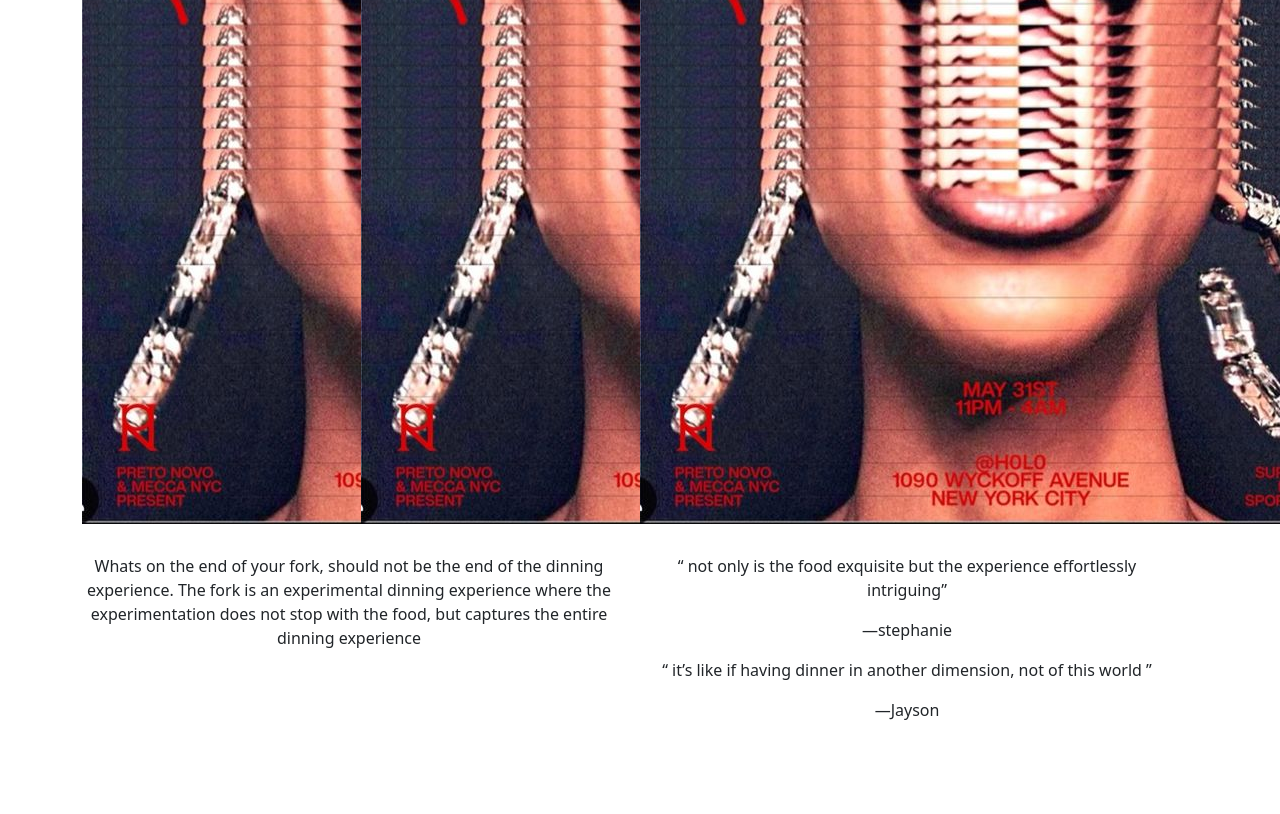
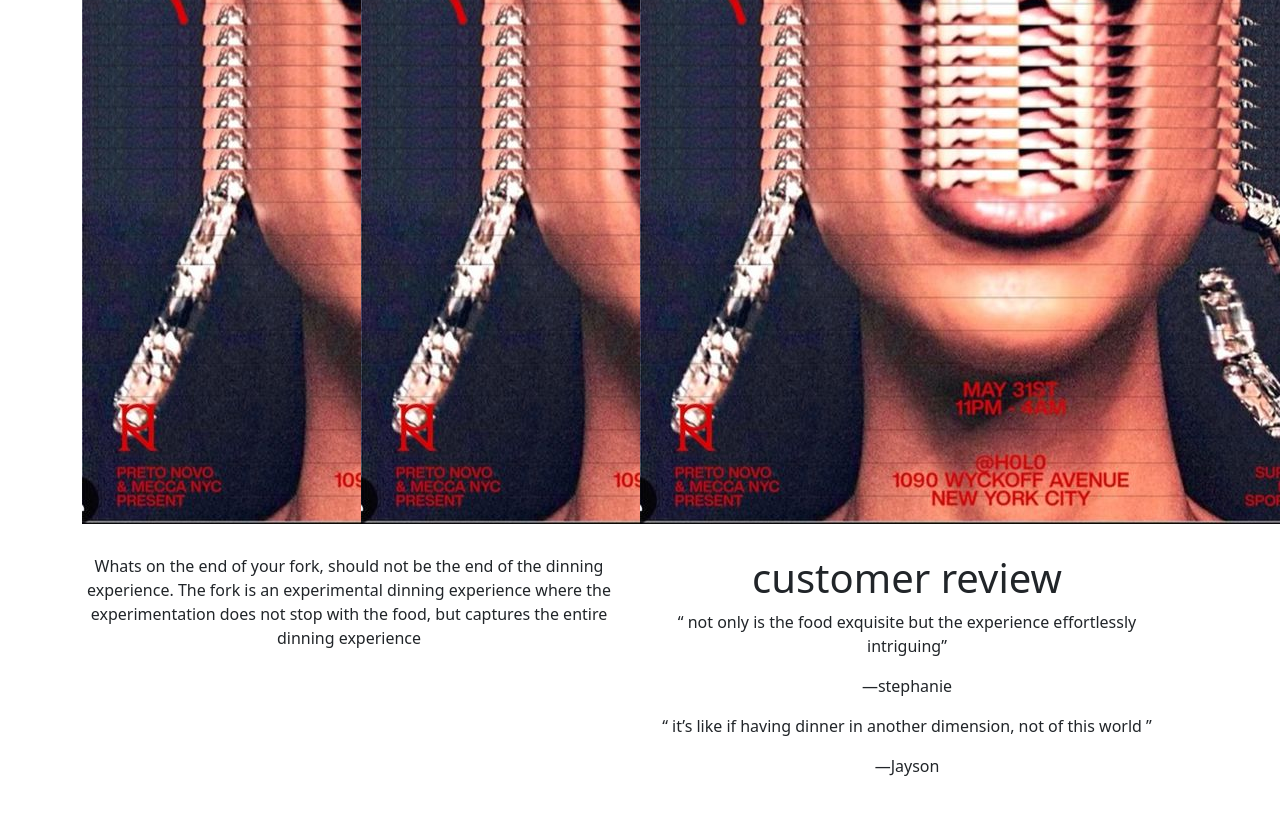
Before and after one commit to hausdesigns/project3, a plain HTML site: page index.html in a window 1280 px wide. Shown: the part 597-1411 px from the top of the page. Before the commit the page ends 1383 px from the top, so only its background shows below. Drawn offline with nearby package versions, Linux system fonts and the light colour scheme.

Commit message:
Update index.html

```diff
--- a/index.html
+++ b/index.html
@@ -104,14 +104,14 @@
                 stop with the food, but captures the entire dinning experience</p>
     </div>
     <div class="col">
+
+      <p class="text-center h1">customer review</p>
+
       <p>“ not only is the food exquisite but the experience effortlessly intriguing”</p>
         <p>—stephanie</p>
 
        <p>“ it’s like if having dinner in another dimension, not of this world ”</p>
         <p>—Jayson</p>
-
-
-
 
     </div>
   </div>
@@ -119,6 +119,8 @@
 
 
 
+
+
 <script src="https://cdn.jsdelivr.net/npm/bootstrap@5.3.0/dist/js/bootstrap.bundle.min.js"></script>
 </body>
 </html>
```
